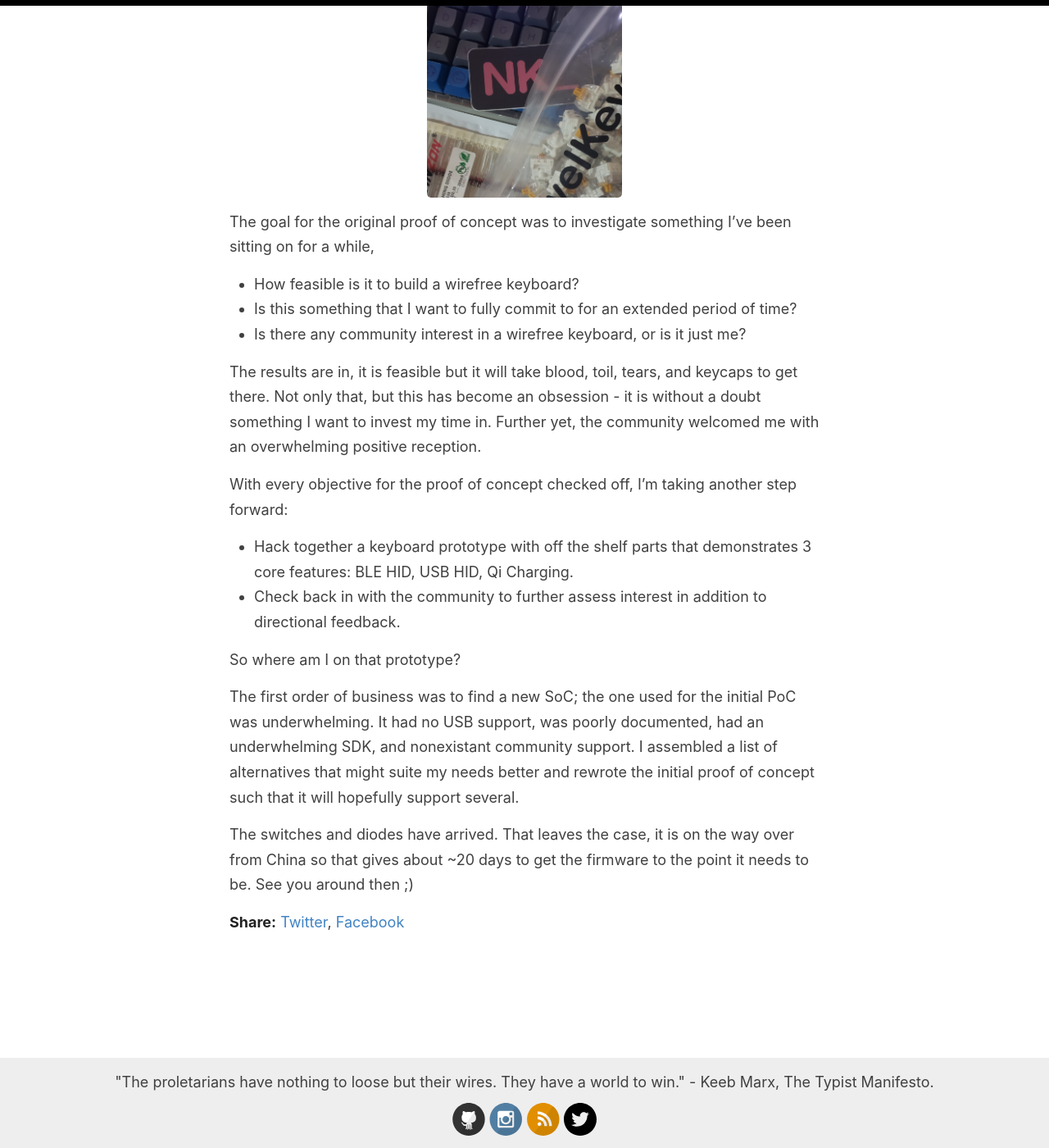
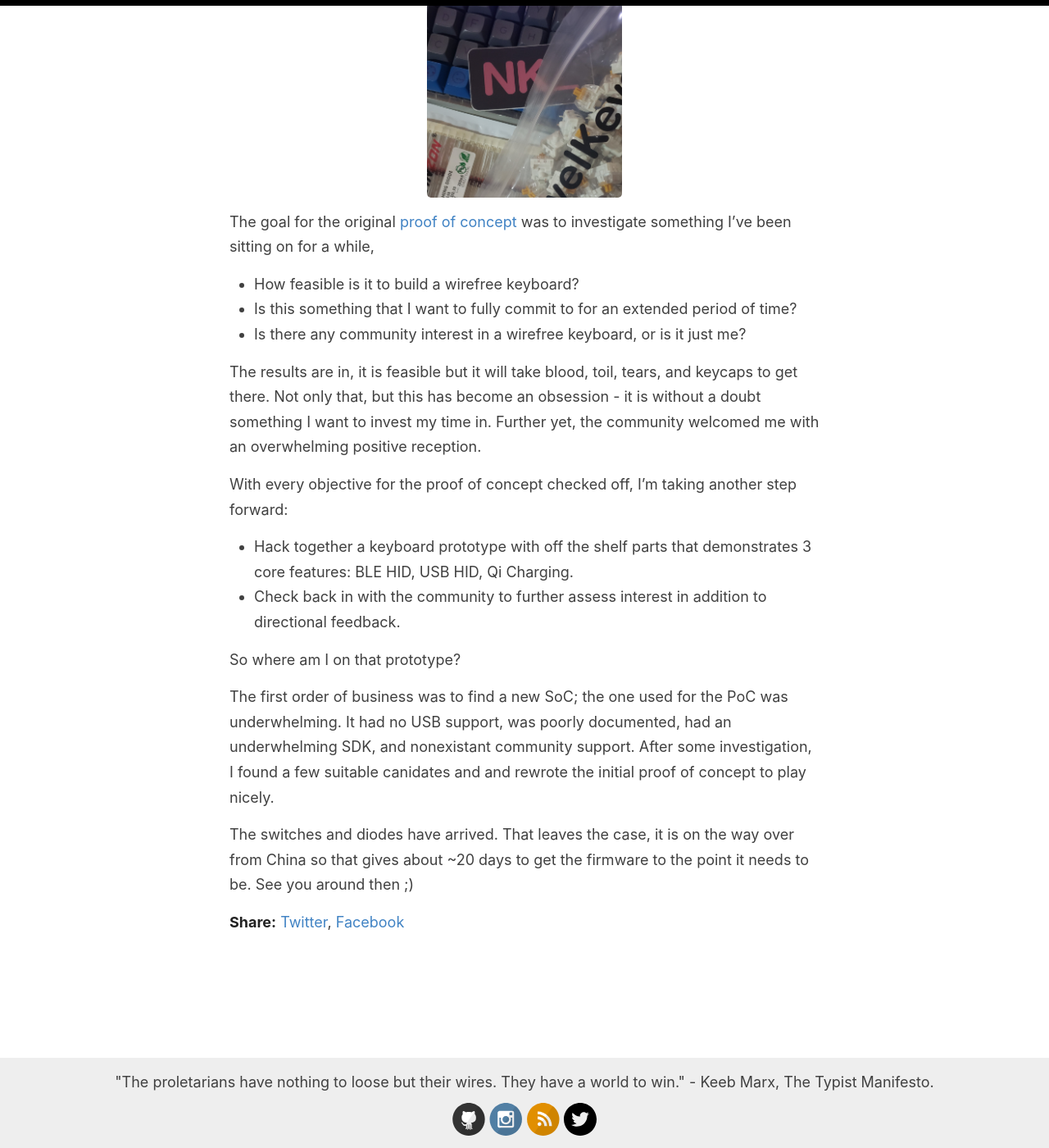
Before and after one commit to JordanMajd/ttykeyboards.com, a Jekyll site: the page built from _posts/2019-11-19-status-report-0.md, in a window 1280 px wide and 1400 px high, scrolled down 402 px. Shown: the whole window at 82% size. Built offline with Jekyll 4.4.1, drawn with Linux system fonts in a browser that asks for light colours.

Commit message:
Language

```diff
--- a/_posts/2019-11-19-status-report-0.md
+++ b/_posts/2019-11-19-status-report-0.md
@@ -5,7 +5,7 @@ categories: [update]
 image: /images/posts/speed_switches_cropped.jpg
 ---
 
-The goal for the original proof of concept was to investigate something I've been sitting on for a while,
+The goal for the original [proof of concept](/posts/pay-respect/) was to investigate something I've been sitting on for a while,
 
 - How feasible is it to build a wirefree keyboard?
 - Is this something that I want to fully commit to for an extended period of time?
@@ -20,6 +20,6 @@ With every objective for the proof of concept checked off, I'm taking another st
 
 So where am I on that prototype?
 
-The first order of business was to find a new SoC; the one used for the initial PoC was underwhelming. It had no USB support, was poorly documented, had an underwhelming SDK, and nonexistant community support. I assembled a list of alternatives that might suite my needs better and rewrote the initial proof of concept such that it will hopefully support several.
+The first order of business was to find a new SoC; the one used for the PoC was underwhelming. It had no USB support, was poorly documented, had an underwhelming SDK, and nonexistant community support. After some investigation, I found a few suitable canidates and and rewrote the initial proof of concept to play nicely.
 
 The switches and diodes have arrived. That leaves the case, it is on the way over from China so that gives about ~20 days to get the firmware to the point it needs to be. See you around then ;)
```
